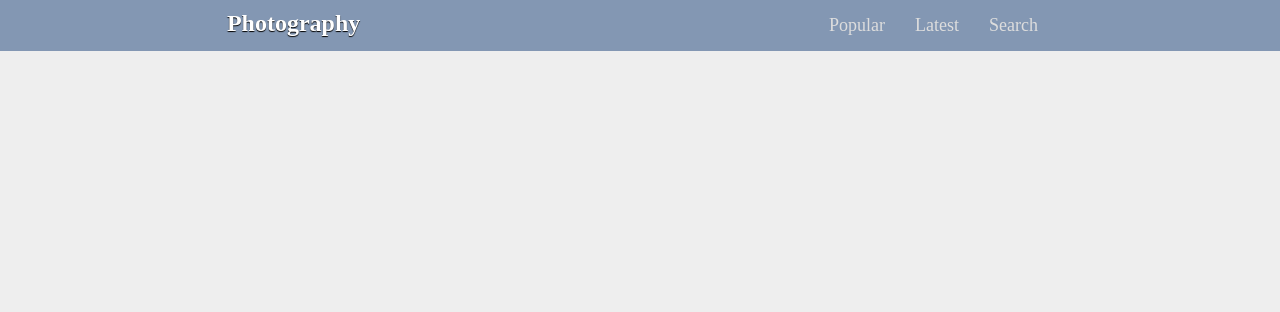
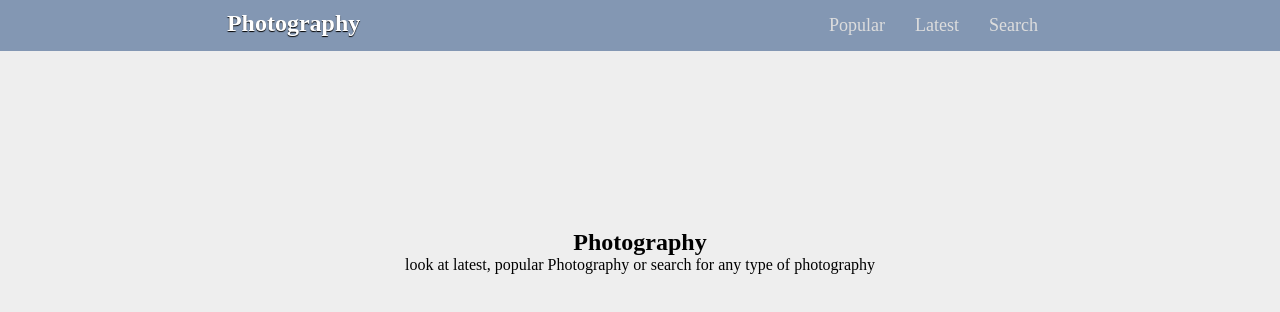
Before and after one commit to avalos010/photography-search, a React (Create React App) app: page / in a window 1280 px wide. Shown: the top 312 px of the page. Built offline with nearby package versions, Linux system fonts and the light colour scheme.

Commit message:
added intro text

```diff
--- a/package.json
+++ b/package.json
@@ -1,6 +1,7 @@
 {
   "name": "photography-search",
   "version": "0.1.0",
+  "homepage": "https://avalos010.github.io/photography-search/",
   "private": true,
   "dependencies": {
     "react": "^16.8.6",
--- a/src/components/App.js
+++ b/src/components/App.js
@@ -7,6 +7,7 @@ import { Switch, Route } from "react-router-dom";
 import "../styles.css";
 import SearchImages from "./SearchImages";
 import Latest from "./Latest";
+import Intro from "./Intro";
 
 export const ReducerContext = createContext();
 export default function App() {
@@ -22,6 +23,7 @@ export default function App() {
       <Navigation />
       <ReducerContext.Provider value={{ state, dispatch }}>
         <Switch>
+          <Route exact path="/" component={Intro} />
           <Route exact path="/popular" component={Popular} />
           <Route exact path="/search" component={SearchImages} />
           <Route exact path="/latest" component={Latest} />
--- /dev/null
+++ b/src/components/Intro.js
@@ -0,0 +1,13 @@
+import React from "react";
+
+const Intro = () => (
+  <div className="intro-container">
+    <h2>Photography</h2>
+
+    <p>
+      look at latest, popular Photography or search for any type of photography
+    </p>
+  </div>
+);
+
+export default Intro;
--- a/src/styles.css
+++ b/src/styles.css
@@ -194,3 +194,11 @@ background: #eee;
 .text-center {
     text-align: center;
 }
+
+.intro-container {
+    height: 400px;
+    display: flex;
+    flex-direction: column;
+    justify-content: center;
+    align-items: center;
+}
```
